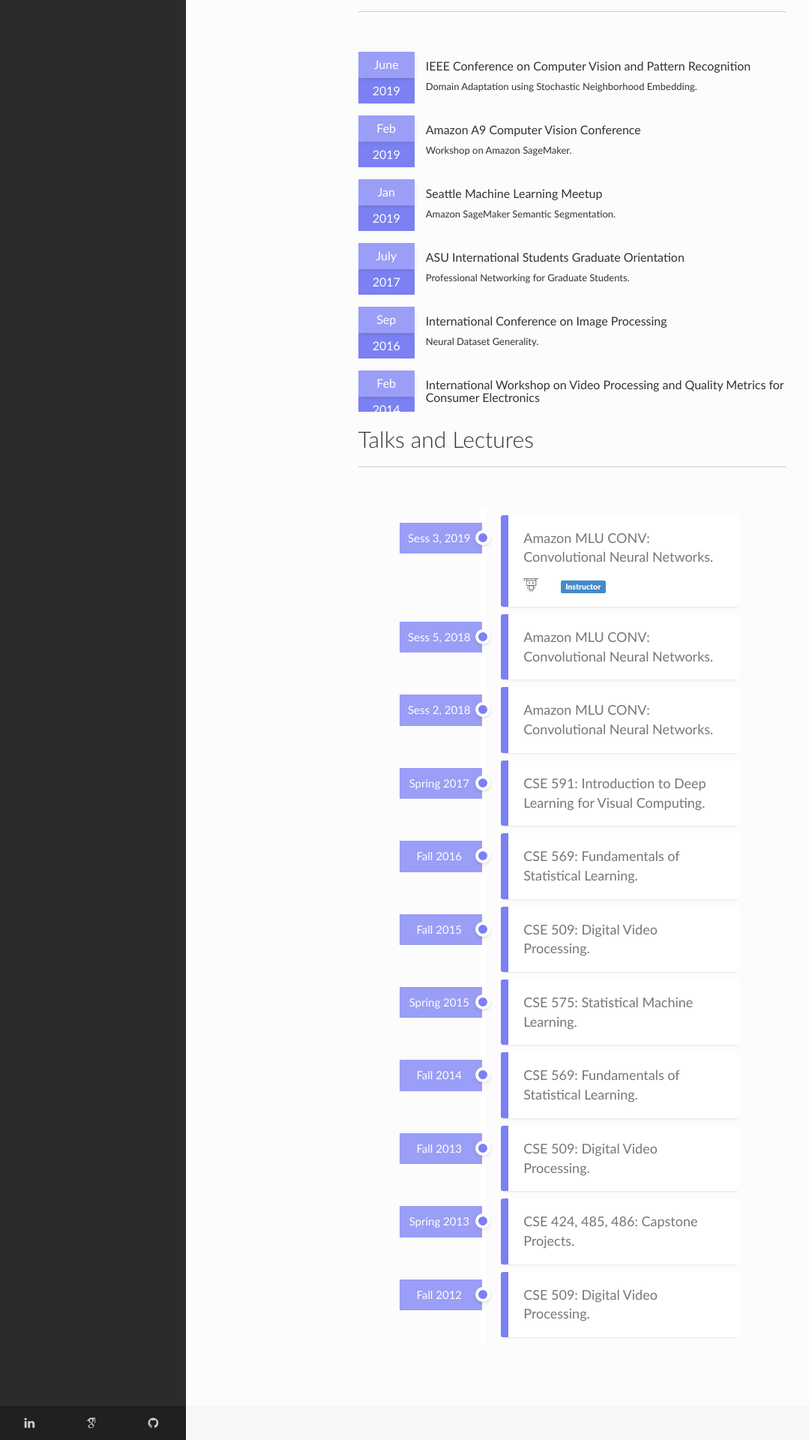
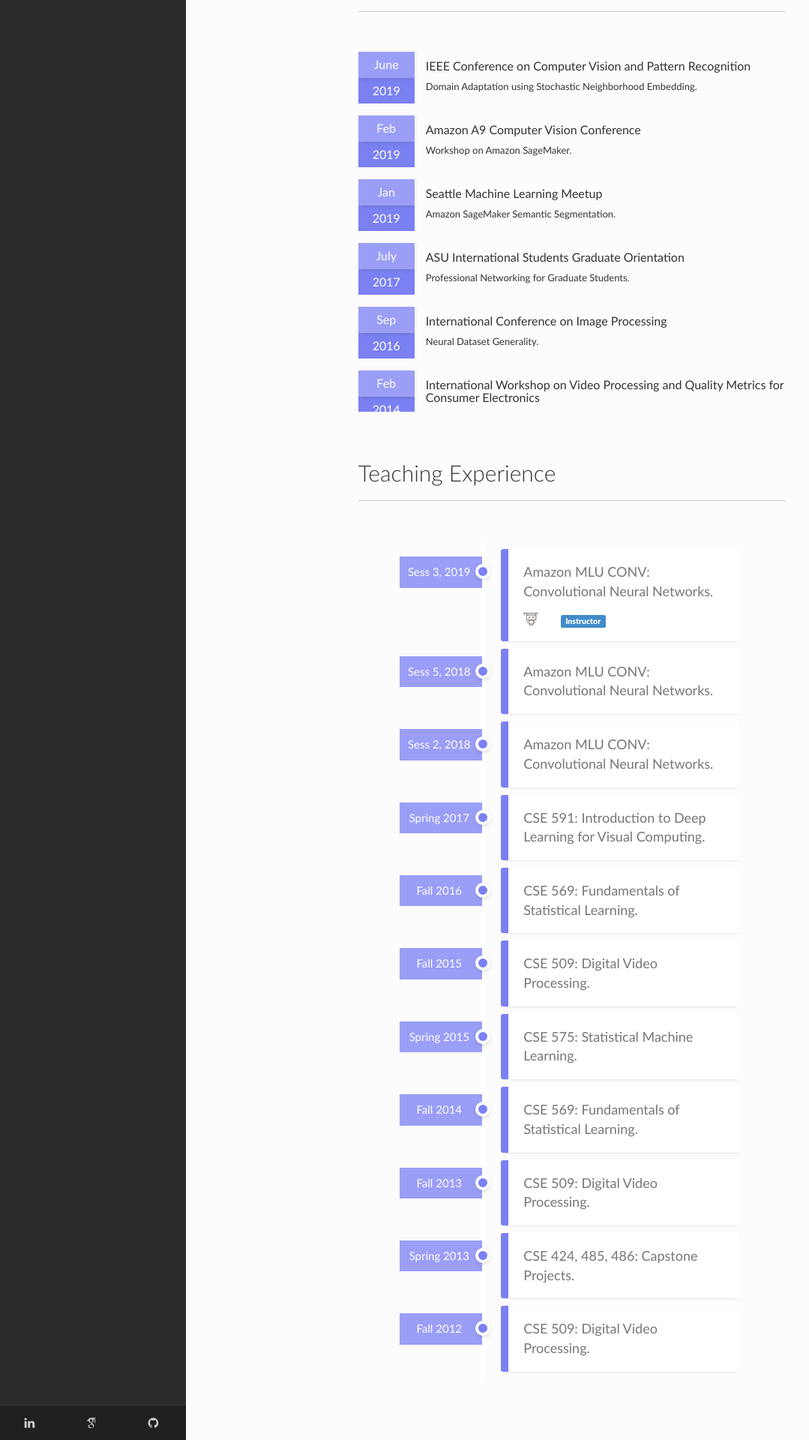
Before and after one commit to ragavvenkatesan/ragavvenkatesan.github.io, a Jekyll site: the page built from profile.html, in a window 1280 px wide. Shown: the part 2305-4225 px from the top of the page at 75% size, without its empty margins (2-1081 px from the left). Built offline with Jekyll 4.4.1, drawn with Linux system fonts in a browser that asks for light colours; nearby versions of some CDN libraries.

Commit message:
teaching

```diff
--- a/profile.html
+++ b/profile.html
@@ -235,10 +235,11 @@
                 </div>
             </div>
 
+            <br><br>
             <div class="section-container">
                 <div class="row">
                     <div class="section-container">
-                        <h2 class="title">Talks and Lectures</h2> <br />
+                        <h2 class="title">Teaching Experience</h2> <br />
                         <div class="col-md-10 col-md-offset-1">
                             <div class="clearfix visible-sm visible-xs" style="overflow:auto;"></div>
                             <ul class="timeline">
```
